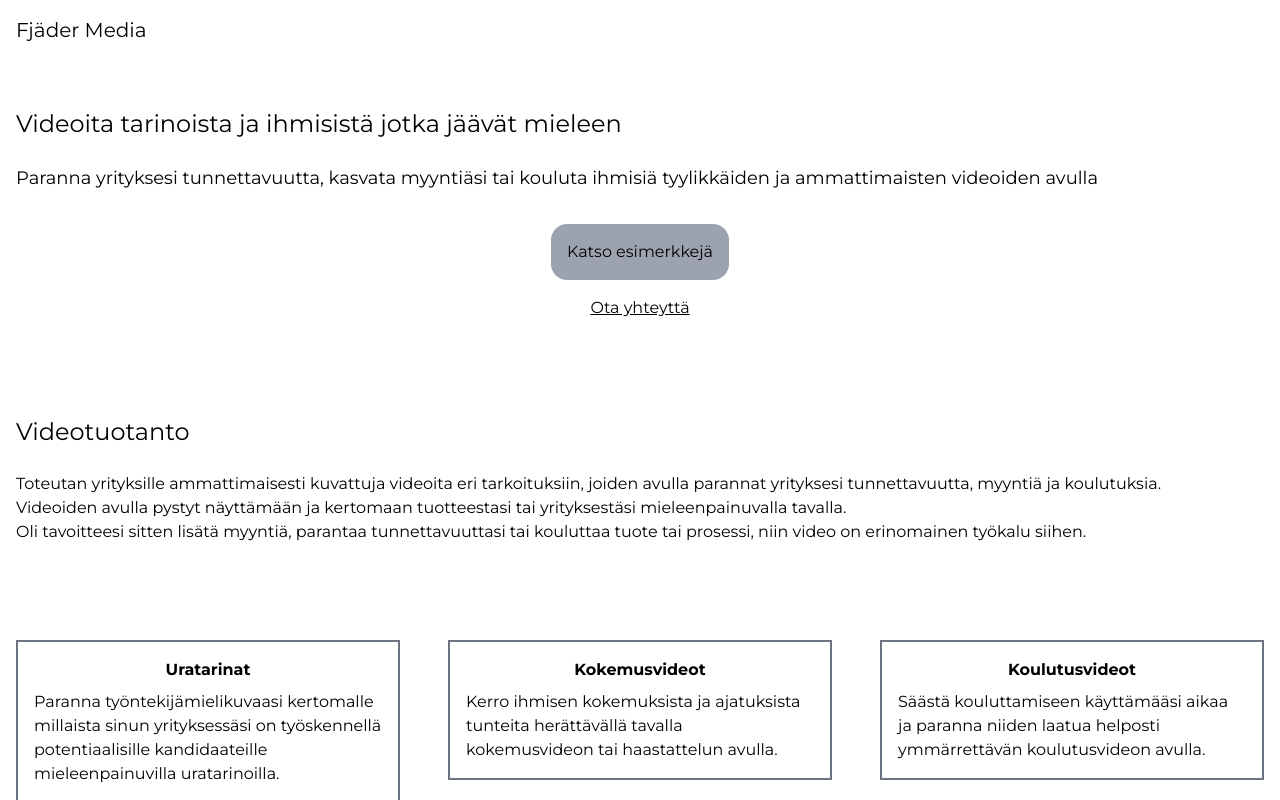
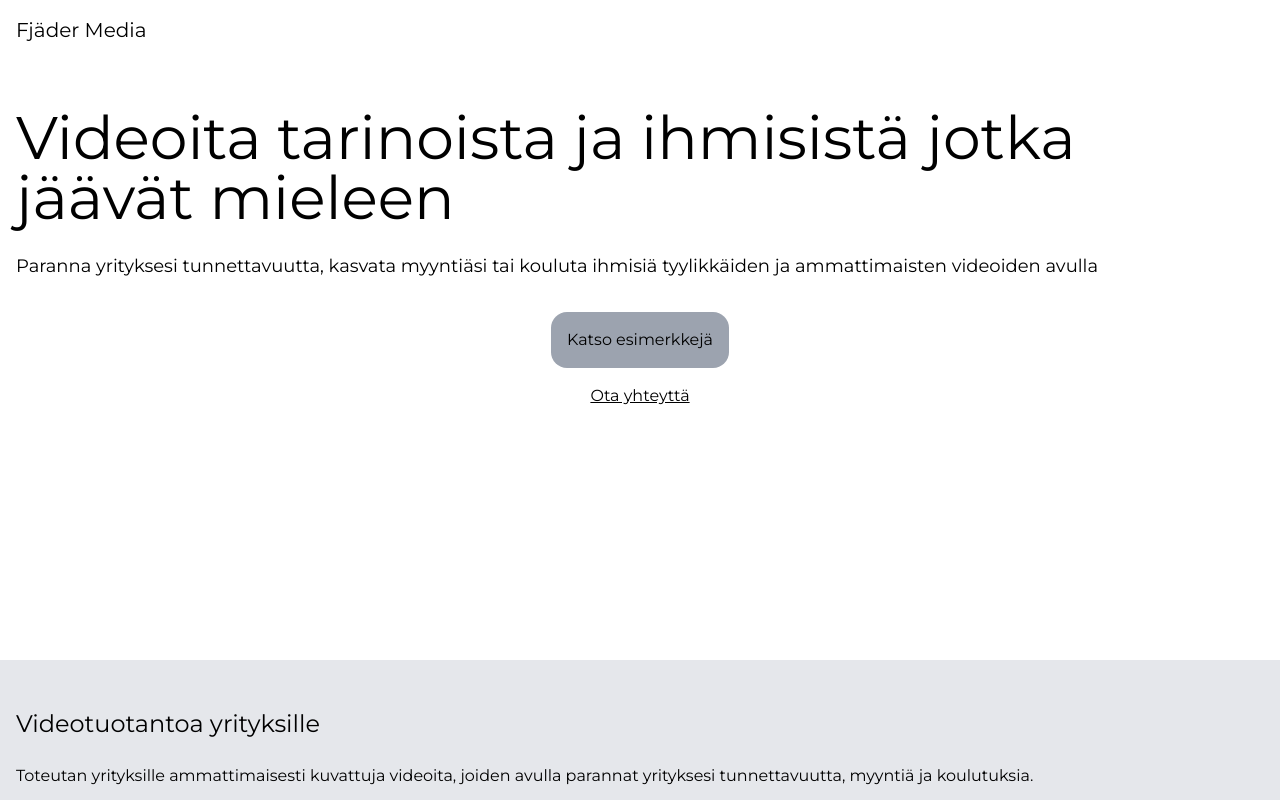
Before and after one commit to Zigelzi/fjader-media, a SvelteKit app: page / in a window 1280 px wide. Shown: the top 800 px of the page. Built offline with nearby package versions, Linux system fonts and the light colour scheme.

Commit message:
Add background color and adjust font sizes

```diff
--- a/src/lib/components/Navigation.svelte
+++ b/src/lib/components/Navigation.svelte
@@ -1,3 +1,3 @@
-<nav class="px-4 py-4">
+<nav class="px-4 py-4 container mx-auto">
 	<h1 class="text-xl">Fjäder Media</h1>
 </nav>
--- a/src/routes/+layout.svelte
+++ b/src/routes/+layout.svelte
@@ -9,8 +9,8 @@
 <main>
 	<slot />
 </main>
-<footer>
-	<div class="px-4 py-6 bg-gray-300">
+<footer class="bg-gray-300">
+	<div class="px-4 py-6 container mx-auto">
 		<p class="font-bold mb-2">Fjader Media</p>
 		<p class="text-sm">Videoita tarinoista ja ihmisistä jotka jäävät mieleen</p>
 	</div>
--- a/src/routes/+page.svelte
+++ b/src/routes/+page.svelte
@@ -41,8 +41,8 @@
 </script>
 
 <section>
-	<div class="container px-4 py-12 mx-auto">
-		<h2 class="text-2xl mb-6">Videoita tarinoista ja ihmisistä jotka jäävät mieleen</h2>
+	<div class="container px-4 py-12 mx-auto min-h-[75vh]">
+		<h2 class="text-4xl mb-6 xl:text-6xl">Videoita tarinoista ja ihmisistä jotka jäävät mieleen</h2>
 		<p class="text-lg mb-8">
 			Paranna yrityksesi tunnettavuutta, kasvata myyntiäsi tai kouluta ihmisiä tyylikkäiden ja
 			ammattimaisten videoiden avulla
@@ -55,19 +55,19 @@
 		</div>
 	</div>
 </section>
-<section>
+<section class="bg-gray-200">
 	<div class="container px-4 py-12 mx-auto">
-		<h2 class="text-2xl mb-6">Videotuotanto</h2>
-		<p>
-			Toteutan yrityksille ammattimaisesti kuvattuja videoita eri tarkoituksiin, joiden avulla
-			parannat yrityksesi tunnettavuutta, myyntiä ja koulutuksia.
+		<h2 class="text-2xl mb-6">Videotuotantoa yrityksille</h2>
+		<p class="mb-4">
+			Toteutan yrityksille ammattimaisesti kuvattuja videoita, joiden avulla parannat yrityksesi
+			tunnettavuutta, myyntiä ja koulutuksia.
 		</p>
 
-		<p>
+		<p class="mb-4">
 			Videoiden avulla pystyt näyttämään ja kertomaan tuotteestasi tai yrityksestäsi
 			mieleenpainuvalla tavalla.
 		</p>
-		<p>
+		<p class="mb-4">
 			Oli tavoitteesi sitten lisätä myyntiä, parantaa tunnettavuuttasi tai kouluttaa tuote tai
 			prosessi, niin video on erinomainen työkalu siihen.
 		</p>
@@ -91,7 +91,7 @@
 <section>
 	<div class="container px-4 py-12 mx-auto">
 		<h2 class="text-2xl mb-6">Mies kameran takana</h2>
-		<p>
+		<p class="mb-4">
 			Olen 20 vuotta videoita ammatikseni tehnyt AV -alan ammattilainen. Olen tuottanut yli 150 eri
 			tyyppistä videoita, muutamia kohokohtia löydät showreelistä yläpuolella.
 		</p>
@@ -101,7 +101,7 @@
 		</p>
 	</div>
 </section>
-<section>
+<section class="bg-gray-200">
 	<div class="container px-4 py-12 mx-auto">
 		<h2 class="text-2xl mb-6">Laatua vaivattomasti järkihintaan</h2>
 		<div class="flex gap-4 justify-between flex-wrap">
```
